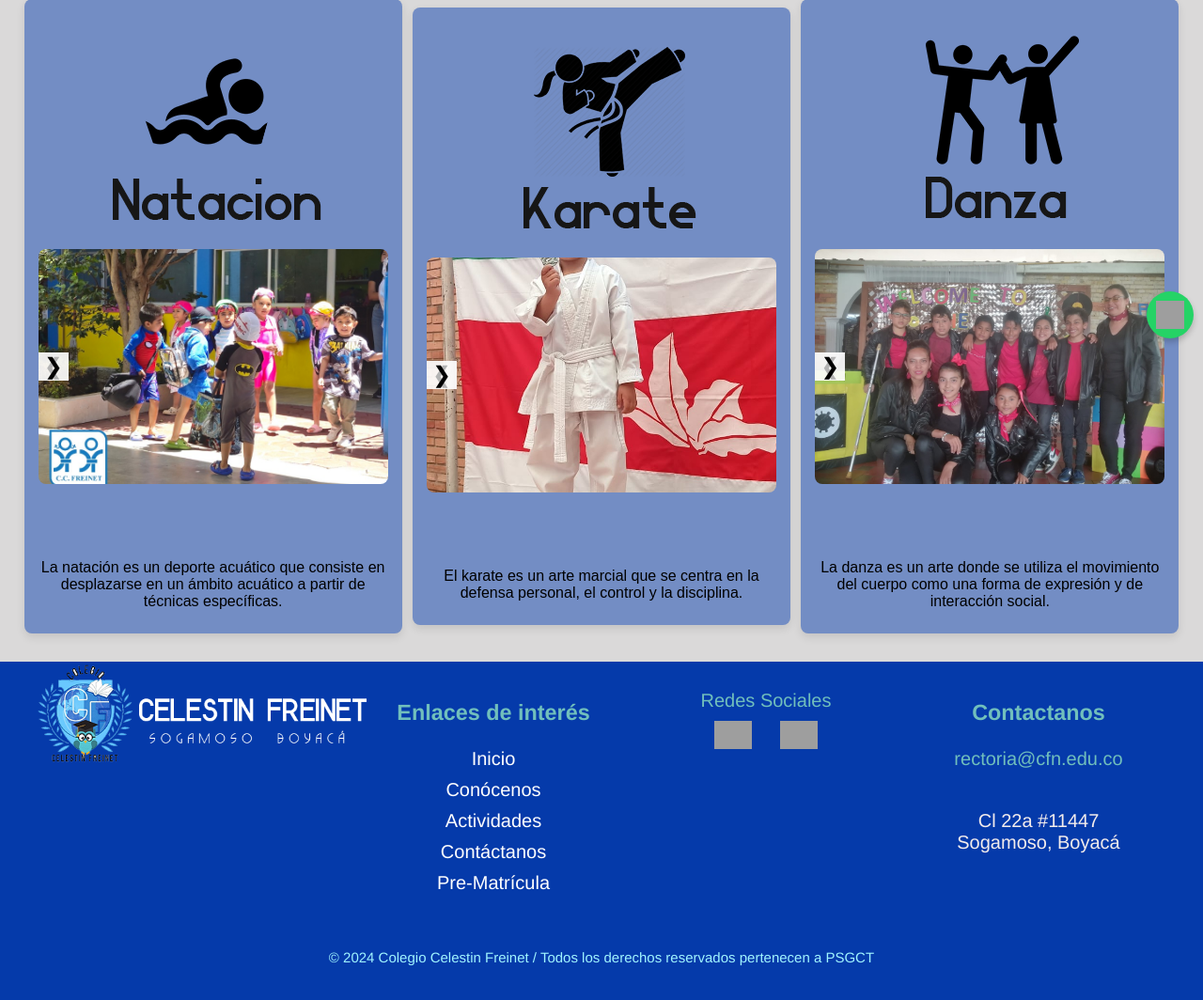
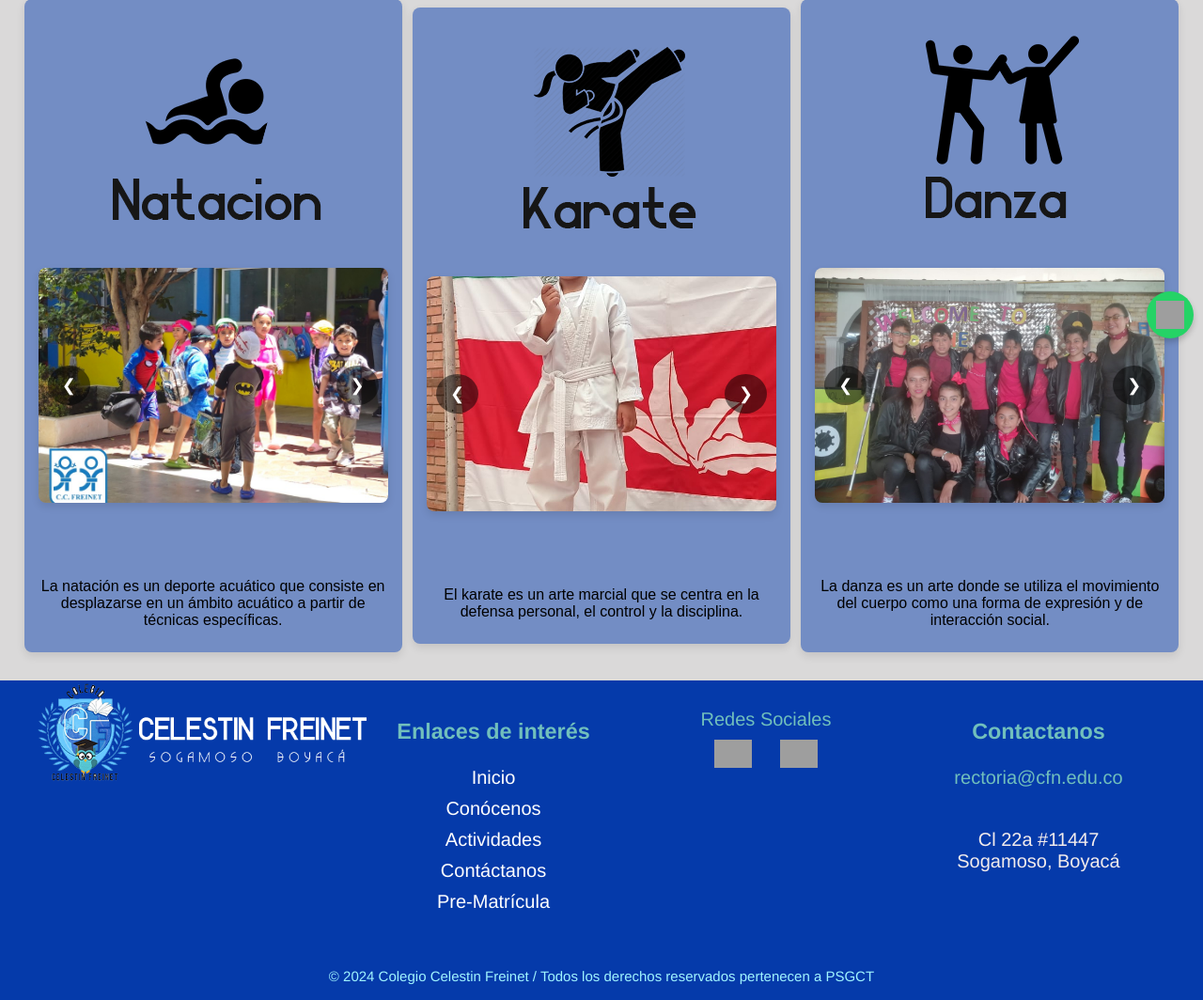
Before and after one commit to CrGeR200423/Celestin, a Django app: page /actividades/ in a window 1280 px wide. Shown: the part 360-1424 px from the top of the page at 94% size. Before the commit the page ends 1388 px from the top, so only its background shows below. Run offline with Django 5.2, Linux system fonts and the light colour scheme; grey boxes are pictures that could not be loaded.

Commit message:
carrousles funtionality active

```diff
--- a/lms/lms_celestin/static/css/estilos_actividades.css
+++ b/lms/lms_celestin/static/css/estilos_actividades.css
@@ -300,6 +300,50 @@
 
 #nextBtnDanza {
     right: 10px; /* Ajusta el espacio a la derecha */
+}
+/* Estilos para los carruseles */
+.carrusel {
+    position: relative;
+    width: 100%;
+    max-width: 500px;
+    margin: 20px auto;
+    overflow: hidden;
+    border-radius: 8px;
+    box-shadow: 0 4px 8px rgba(0, 0, 0, 0.1);
+}
+
+.carrusel img {
+    width: 100%;
+    height: auto;
+    display: block;
+    transition: transform 0.5s ease;
+}
+
+.carrusel .btn {
+    position: absolute;
+    top: 50%;
+    transform: translateY(-50%);
+    background-color: rgba(0, 0, 0, 0.5);
+    color: white;
+    border: none;
+    padding: 10px 15px;
+    font-size: 18px;
+    cursor: pointer;
+    border-radius: 50%;
+    transition: background-color 0.3s;
+    z-index: 10;
+}
+
+.carrusel .btn:hover {
+    background-color: rgba(0, 0, 0, 0.8);
+}
+
+.carrusel .prevBtn {
+    left: 10px;
+}
+
+.carrusel .nextBtn {
+    right: 10px;
 }
 
 /*--------footer---------*/
--- a/lms/lms_celestin/templates/actividades.html
+++ b/lms/lms_celestin/templates/actividades.html
@@ -159,6 +159,6 @@
             </div>
         </footer>
 
-    <script src="{% static 'js/script_actividades' %}"></script>
+    <script src="{% static 'js/script_actividades.js' %}"></script>
 </body>
 </html>
```
Also changed, not shown: lms/lms_celestin/static/js/script_actividades.js (+36 -27 lines).
